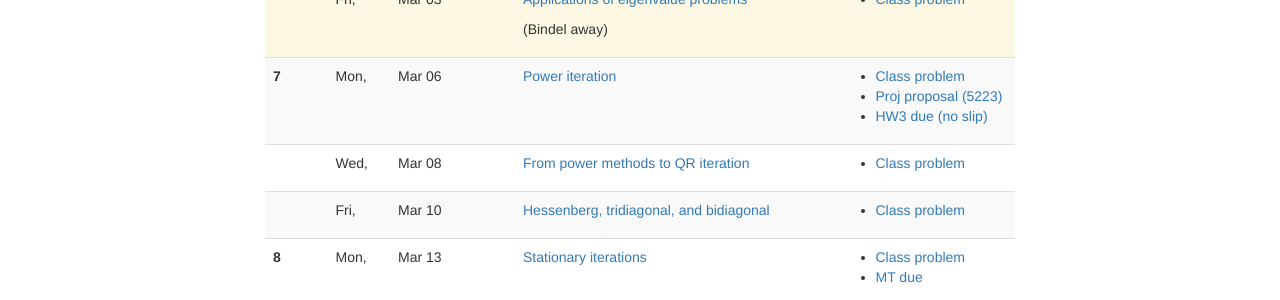
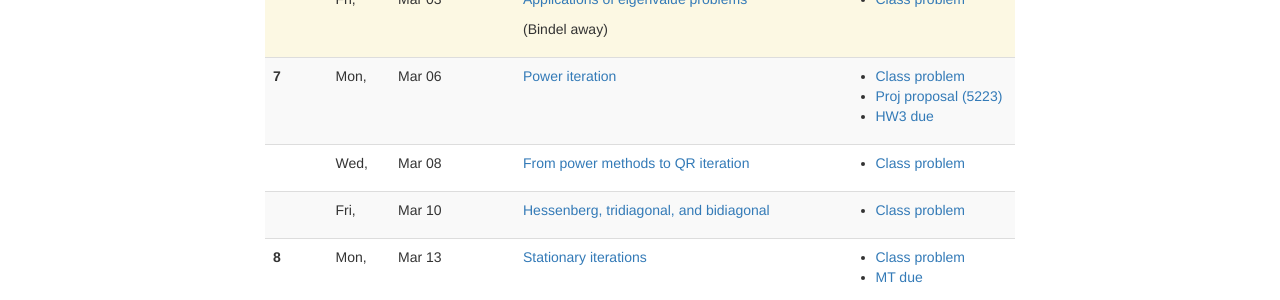
Before and after one commit to dbindel/cs4220-s23, a Jekyll site: the page built from web/schedule.html, in a window 1280 px wide and 900 px high, scrolled down 1234 px. Shown: the part 152-452 px from the top of the window. Built offline with Jekyll 4.4.1, drawn with Linux system fonts in a browser that asks for light colours; nearby versions of some CDN libraries.

```diff
--- a/web/_data/lectures.yml
+++ b/web/_data/lectures.yml
@@ -198,7 +198,7 @@
       file: 2023-03-06-class.pdf
     - info: Proj proposal (5223)
       file: proj-5223.pdf
-    - info: HW3 due (no slip)
+    - info: HW3 due
       file: hw3.html
 -
   date: 2023-03-08
```
Also changed, not shown: web/syllabus.md (+1 -1 lines).
